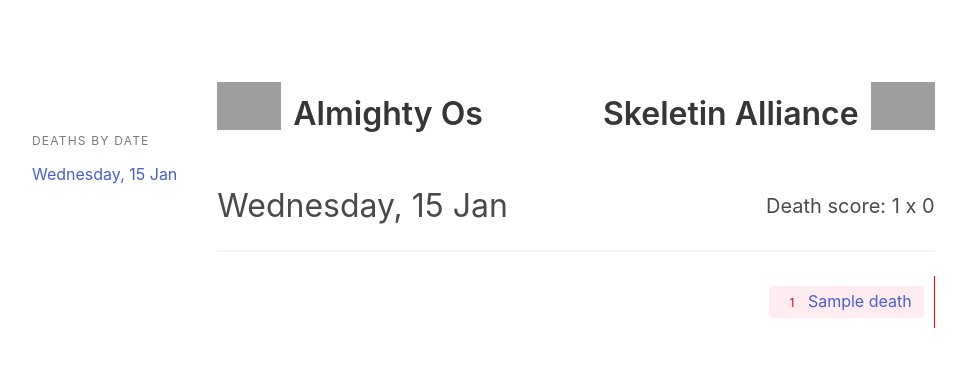
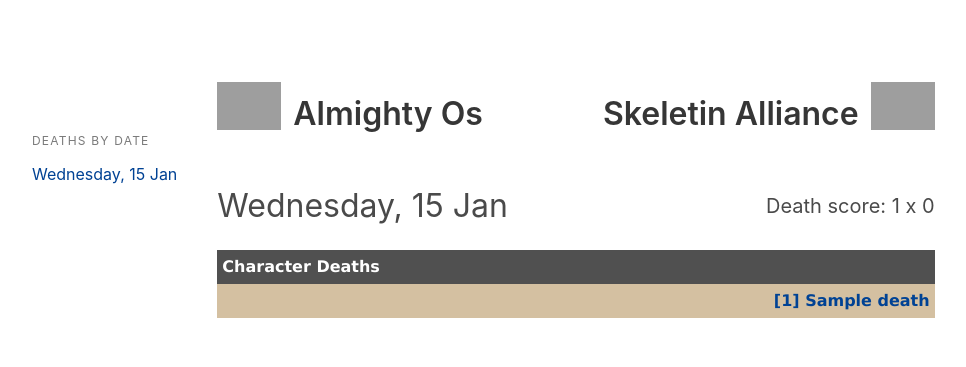
Before and after one commit to gacheiro/lutabra-war, a Flask app: page / in a window 1280 px wide. Shown: the top 367 px of the page, without its empty margins (64-1030 px from the left). Run offline with Flask 2, Linux system fonts and the light colour scheme; tables that the repository leaves empty hold one stand-in row (values such as "Sample post"); some libraries are stand-ins or nearby versions; grey boxes are pictures that could not be loaded.

Commit message:
Estilizando o site para ficar parecido com o Tibia

```diff
--- a/lutabrawar/static/css/style.css
+++ b/lutabrawar/static/css/style.css
@@ -4,26 +4,39 @@
     margin-top: 50px;
 }
 
+.sidebar {
+    margin-top: 50px;
+}
+
+/* death list */
+
+.deathlist-container {
+    font-family: Verdana, Arial, Times New Roman, sans-serif;
+}
+
+.deathlist-header {
+    background-color:#505050;
+    color:#fff;
+    font-weight: bold;
+    padding: 5px;
+}
+
 .deathlist {
     margin-top: 40px;
 }
 
-.sidebar {
-    margin-top: 50px;
+li.deathitem {
+    padding: 5px;
 }
 
-li.deathitem {
-    padding: 10px;
+.even {
+    background-color: #F1E0C6;
 }
 
-li.left {
-    border-left: solid;
-    border-width: thin;
-    border-color: blue;
+.odd {
+    background-color: #D4C0A1;
 }
 
-li.right {
-    border-right: solid;
-    border-width: thin;
-    border-color: red;
+a {
+    color: #004294;
 }
--- a/lutabrawar/templates/index.html
+++ b/lutabrawar/templates/index.html
@@ -18,12 +18,12 @@
           </figure>
         </div>
         <div class="level-item">
-          <p class="title">Almighty Os</p>
+          <p class="title">{{ config['GUILD_A'] }}</p>
         </div>
       </div>
       <div class="level-right">
         <div class="level-item">
-          <p class="title">Skeletin Alliance</p>
+          <p class="title">{{ config['GUILD_B'] }}</p>
         </div>
         <div class="level-item">
           <figure class="image is-64x64">
@@ -48,7 +48,6 @@
           </span>
         </div>
       </div>
-      <hr>
       <div>
         {{ render_deathlist(deathlist) }}
       </div>
@@ -58,6 +57,11 @@
 {% endblock %}
 
 {% macro render_deathlist(deathlist) -%}
+  {% set color_class = cycler('odd', 'even')%}
+  <div class="deathlist-container">
+    <div class="deathlist-header">
+      Character Deaths
+    </div>
     <ul>
       {% for guild, deaths in deathlist|grouped_by('guild') %}
         {% if guild == config['GUILD_A'] %}
@@ -65,24 +69,22 @@
         {% else %}
           {% set align, color = 'right', 'danger' %}
         {% endif %}
-      <li class="{{ align }} deathitem has-text-{{ align }}">
+        <li class="{{ align }} deathitem has-text-{{ align }} {{ color_class.next() }}">
           {% for death in deaths %}
-          {{ _render_death(death, color) }}
+            {{ _render_death(death, loop.last) }}
           {% endfor %}
         </li>
       {% endfor %}
     </ul>
+  </div>
 {%- endmacro %}
 
-{% macro _render_death(death, color) -%}
-  <span class="tag is-{{ color }} is-light is-medium">
+{% macro _render_death(death, is_last) -%}
 <a href={{ death.char_name|url_for_char }} target="_blank">
-      <span class="tag is-rounded is-{{color}} is-light">
-        {{ death.level }}
-      </span>
-      {{ death.char_name }}
+    <strong>
+      [{{ death.level }}]&nbsp;{{ death.char_name }}{% if not is_last -%}{{', '}}{%- endif %}
+    </strong>
   </a>
-  </span>
 {%- endmacro %}
 
 {% macro render_score(deaths) %}
```
Also changed, not shown: tests/conftest.py (+6 -0 lines), tests/test_app.py (+7 -0 lines). Lines whose indentation alone changed are shown as unchanged.
